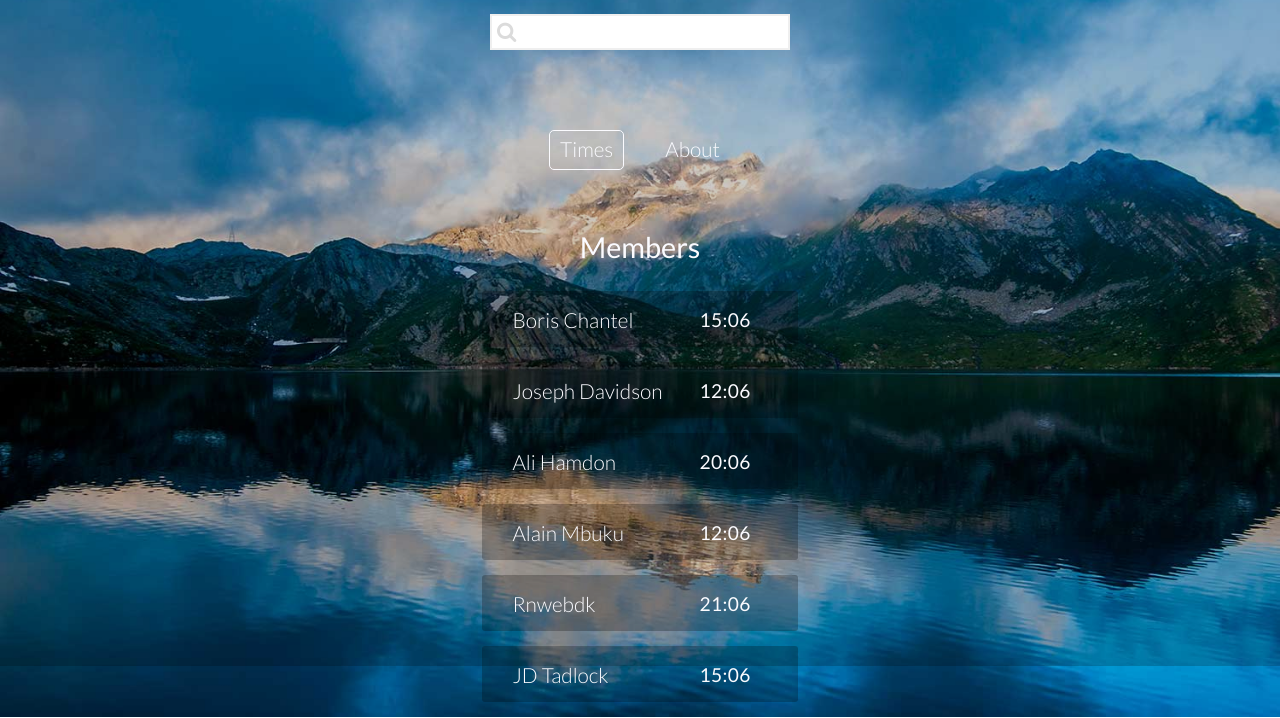
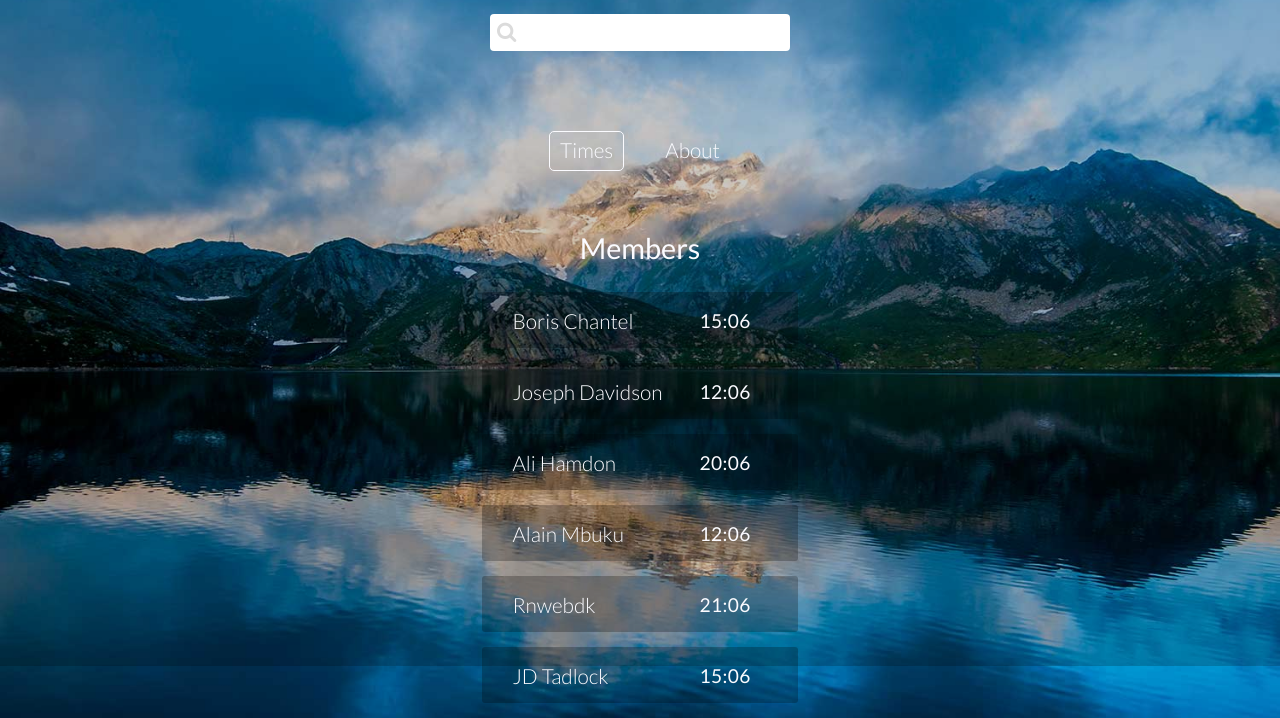
Before and after one commit to jdtdesigns/kindredapp, a website: page index.html in a window 1280 px wide. Shown: the part 134-852 px from the top of the page. Drawn offline with Linux system fonts and the light colour scheme.

Commit message:
removed border from input

```diff
--- a/scss/style.scss
+++ b/scss/style.scss
@@ -100,11 +100,12 @@ header {
 		position: relative;
 		input {
 			width: 300px;
-			padding: 5px 10px 5px 30px;
+			padding: 7px 10px 8px 30px;
 			font-size: 1.2rem;
 			outline: none;
-			border: 2px solid lighten($lightgrey, 23%);
 			color: lighten($lightgrey, 8%);
+			border-radius: 4px;
+			border: none;
 		}
 		.fa {
 			position: absolute;
```
Also changed, not shown: css/style.css.
